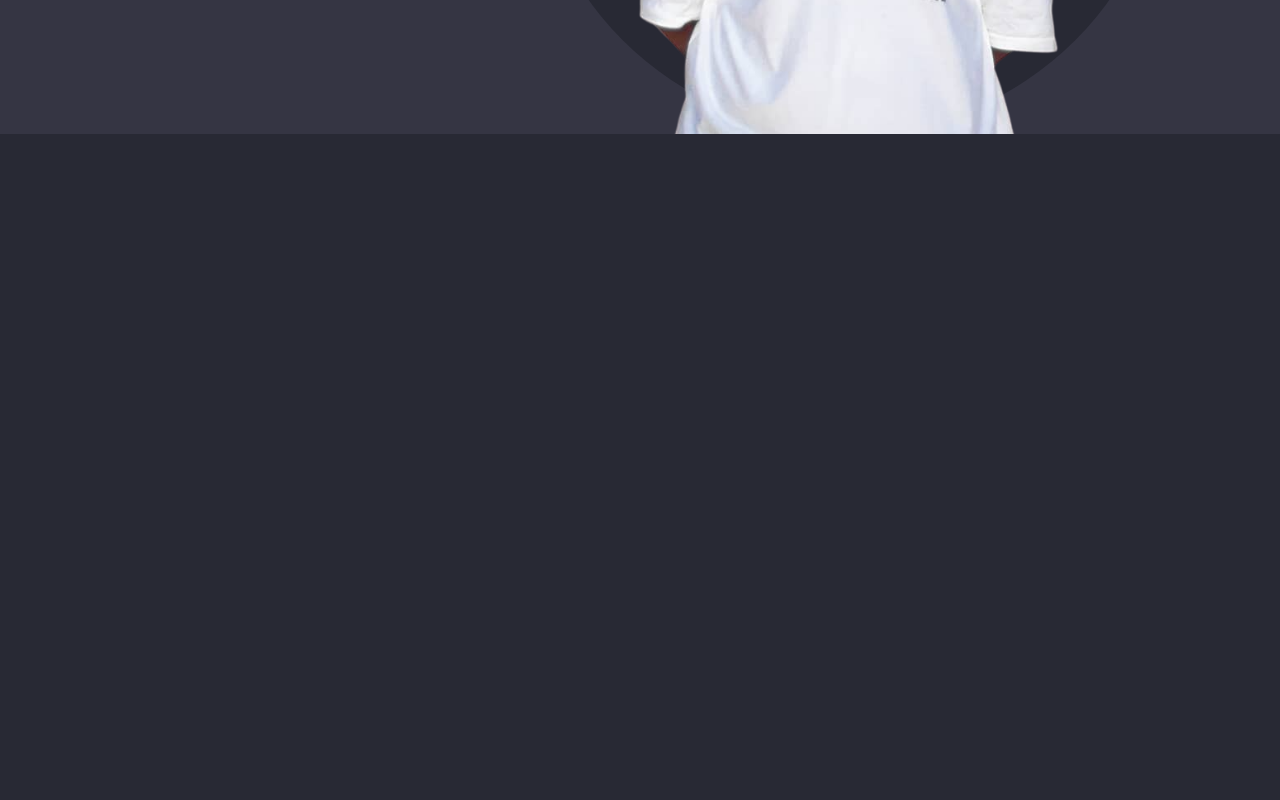
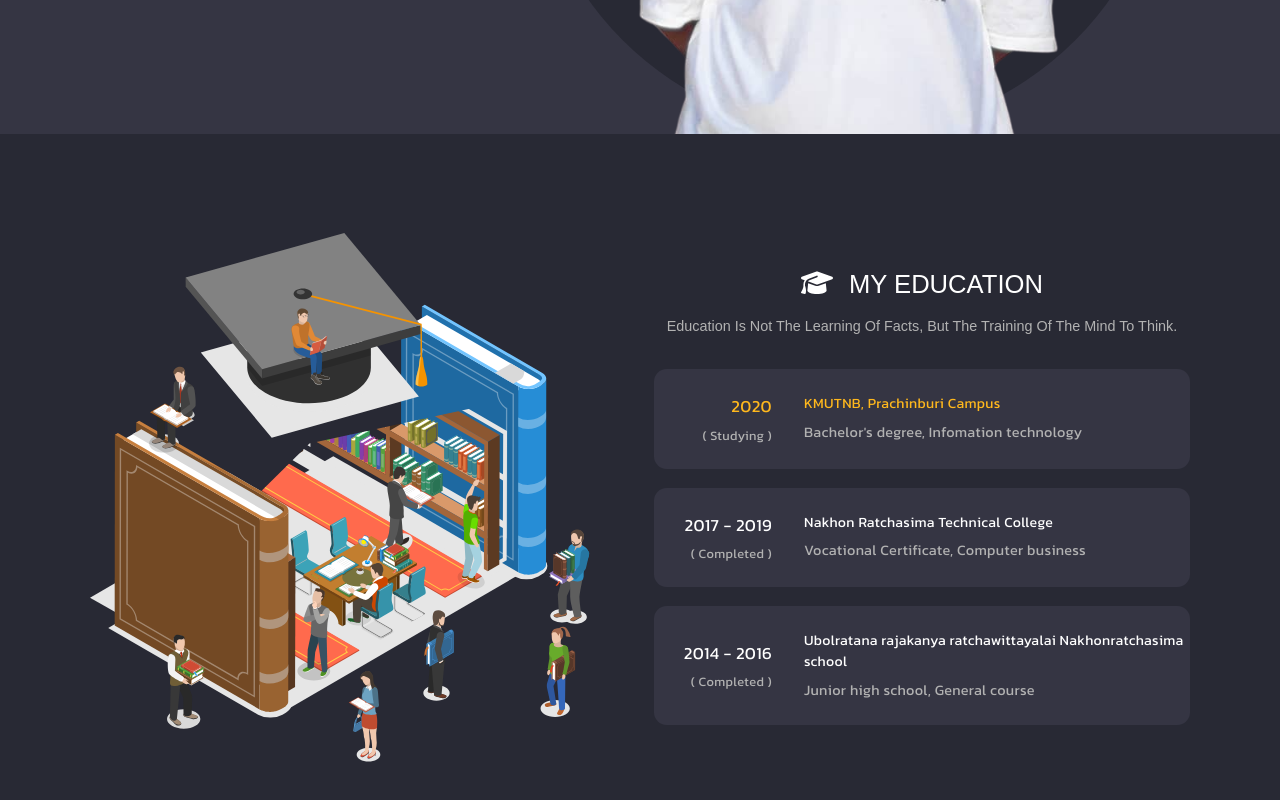
Before and after one commit to csnpch/ham_burger, a React (Vite) app: page / in a window 1280 px wide. Shown: the part 666-1466 px from the top of the page. Built offline with nearby package versions, Linux system fonts and the light colour scheme; a web font is replaced by a local one.

Commit message:
Make to done section education

```diff
--- a/src/assets/css/index.sass
+++ b/src/assets/css/index.sass
@@ -22,6 +22,8 @@ body
 .cursor-pointer
   cursor: pointer !important
 
+.color-secondary
+  color: $color-secondary
 
 // Custom scrollbar
 body::-webkit-scrollbar
--- a/src/components/Education/Education.sass
+++ b/src/components/Education/Education.sass
@@ -1,4 +1,132 @@
 @use './../../assets/css/variables' as *
 
+
 .education-container
-  height: 100vh
+  display: flex
+  padding: 6rem 0
+  column-gap: 4rem
+  justify-content: space-evenly
+
+  @media (max-width: $media-lg)
+    flex-direction: column
+    padding: 4rem 0
+    row-gap: 2.2rem
+    padding-top: 2.8rem
+
+
+.banner-img
+  max-height: 100%
+  overflow: hidden
+
+
+.content-container
+  display: flex
+  flex-direction: column
+  justify-content: center
+  gap: 2rem
+
+  @media (max-width: $media-lg)
+    gap: 1.6rem
+
+
+.topic-container
+  text-align: center
+  font-family: $font-secondary
+  display: flex
+  flex-direction: column
+  gap: 1rem
+
+
+.topic-container .title
+  display: flex
+  justify-content: center
+  gap: 1rem
+  font-size: 1.6rem
+
+  @media (max-width: $media-lg)
+    font-size: 1.2rem
+    padding-top: 0.6rem
+
+
+.topic-container .sub-title
+  color: $color-primary-drop
+  font-size: 0.9rem
+  line-height: 1.4rem
+
+  @media (max-width: $media-lg)
+    font-size: 0.8rem
+
+
+.edu-card-container
+  display: flex
+  flex-direction: column
+  gap: 1.4rem
+
+  @media (max-width: $media-2xl)
+    gap: 1.2rem
+
+  @media (max-width: $media-lg)
+    gap: 1rem
+
+
+
+.edu-card-item
+  width: 100%
+  display: grid
+  gap: 2rem
+  grid-template-columns: 6.2rem 1fr
+  background: $bg-secondary
+  padding: 2rem 1.8rem 2rem 1rem
+  border-radius: 1.2rem
+  letter-spacing: 0.02rem
+
+  @media (max-width: $media-2xl)
+    padding: 1.5rem 0.4rem 1.5rem 1.2rem
+    border-radius: 0.8rem
+
+  @media (max-width: $media-lg)
+    grid-template-columns: 5.6rem 1fr
+    gap: 1.2rem
+    padding: 0.8rem 0.6rem 0.8rem 0.8rem
+
+
+
+.timeline-group
+  display: flex
+  flex-direction: column
+  justify-content: center
+  gap: 0.4rem
+
+
+.detail-group
+  display: flex
+  flex-direction: column
+  gap: 0.4rem
+
+
+.edu-card-item .timeline-group
+  font-size: 1.06rem
+  text-align: right
+
+
+.timeline-group .status
+  font-size: 0.8rem
+  color: $color-primary-drop
+
+  @media (max-width: $media-lg)
+    font-size: 0.7rem
+
+
+.detail-group .title
+  font-size: 1.08rem
+
+  @media (max-width: $media-2xl)
+    font-size: 0.88rem
+
+
+.detail-group .sub-title
+  color: $color-primary-drop
+  font-size: 0.9rem
+
+  @media (max-width: $media-lg)
+    font-size: 0.8rem
--- a/src/components/Education/Education.tsx
+++ b/src/components/Education/Education.tsx
@@ -1,4 +1,9 @@
 import './Education.sass'
+import EduBanner from '@/assets/img/education_banner.svg'
+import { FontAwesomeIcon } from '@fortawesome/react-fontawesome'
+import { faGraduationCap } from '@fortawesome/free-solid-svg-icons'
+import { dataEducation } from './data'
+import { _class } from '@/utils/functions/helper'
 
 
 
@@ -10,7 +15,61 @@ export default function Education() {
 
       <section className={`education-container`}>
 
+          {/* left or top content */}
+          <div className={`banner-img`}>
+            <img src={EduBanner} alt="#" width={'100%'} height={'100%'} />
+          </div>
 
+          {/* right or bottom content */}
+          <div className={`content-container`}>
+
+            <div className={`topic-container`}>
+              <div className={`title`}>
+                <FontAwesomeIcon icon={faGraduationCap} />
+                <p>MY EDUCATION</p>
+              </div>
+              <p className={`sub-title`}>
+                Education Is Not The Learning Of Facts, But The Training Of The Mind To Think.
+              </p>
+            </div>
+
+            <div className={`edu-card-container`}>
+              {
+                dataEducation.map((item, index) => (
+                  <div
+                    key={index}
+                    className={`edu-card-item`}
+                  >
+                    {/* left */}
+                    <div className={`timeline-group`}>
+                      <p className={_class(`
+                        timeline
+                        ${index === 0 && 'color-secondary'}
+                      `)}>
+                        { item.timeline }
+                      </p>
+                      <p className={`status`}>
+                        { item.status }
+                      </p>
+                    </div>
+                    {/* right */}
+                    <div className={`detail-group`}>
+                      <p className={_class(`
+                        title
+                        ${index === 0 && 'color-secondary'}
+                      `)}>
+                        { item.title }
+                      </p>
+                      <p className={`sub-title`}>
+                        { item.subtitle }
+                      </p>
+                    </div>
+                  </div>
+                ))
+              }
+            </div>
+
+          </div>
 
       </section>
 
--- /dev/null
+++ b/src/components/Education/data.ts
@@ -0,0 +1,28 @@
+interface TimelineEducationInterface {
+  timeline: string
+  title: string
+  subtitle: string
+  status: string
+}
+
+
+export const dataEducation: TimelineEducationInterface[] = [
+  {
+    timeline: `2020`,
+    title: `KMUTNB, Prachinburi Campus`,
+    subtitle: `Bachelor's degree, Infomation technology`,
+    status: `( Studying )`
+  },
+  {
+    timeline: `2017 - 2019`,
+    title: `Nakhon Ratchasima Technical College`,
+    subtitle: `Vocational Certificate, Computer business`,
+    status: `( Completed )`
+  },
+  {
+    timeline: `2014 - 2016`,
+    title: `Ubolratana rajakanya ratchawittayalai Nakhonratchasima school`,
+    subtitle: `Junior high school, General course`,
+    status: `( Completed )`
+  },
+]
--- a/src/components/Hero/Hero.sass
+++ b/src/components/Hero/Hero.sass
@@ -10,6 +10,9 @@
   @media (max-width: $media-2xl)
     height: 100vh
 
+  @media (max-width: $media-lg)
+    height: 100%
+    padding-bottom: 2rem
 
 .hero-container .container-base
   width: $base-width
@@ -46,7 +49,12 @@
   @media (max-width: $media-lg)
     width: 100%
     padding-top: 0rem
+    margin-top: -2.8rem
     justify-content: flex-start
+
+  @media (max-width: $media-lg)
+    margin-top: 0rem
+    padding-top: 1.2rem
 
 
 .identify
@@ -224,7 +232,9 @@
 
   @media (max-width: $media-2xl)
     font-size: 1rem
-    left: 1.5rem
+    left: 1.9rem
+    top: 9%
+
 
   @media (max-width: $media-lg)
     top: 4%
@@ -245,6 +255,9 @@
 
   @media (max-width: $media-2xl)
     font-size: 1rem
+    right: -1rem
+    top: 36%
+
 
   @media (max-width: $media-lg)
     font-size: 0.8rem
```
Also changed, not shown: src/assets/img/education_banner.svg (added), src/assets/img/project_banner.svg (added).
